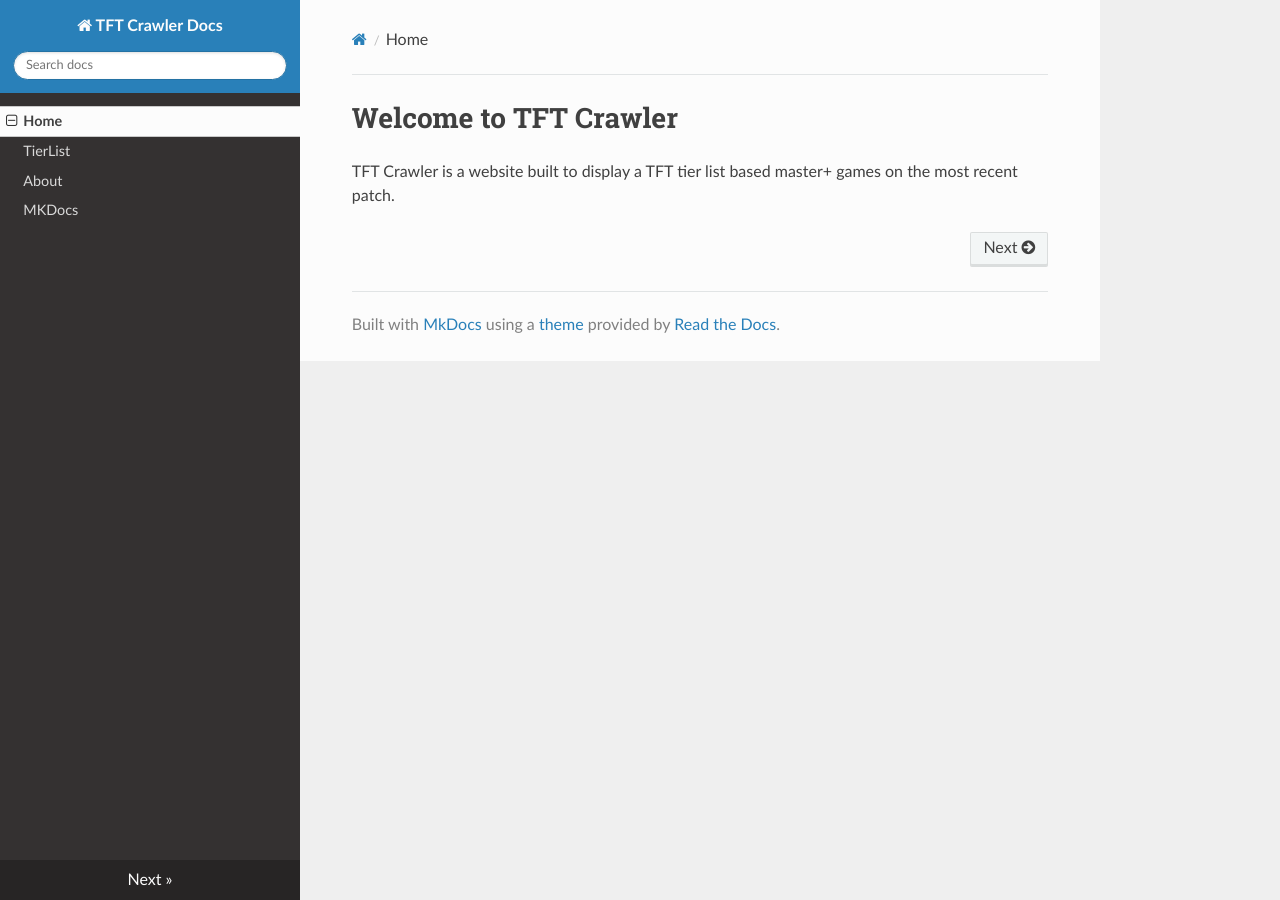
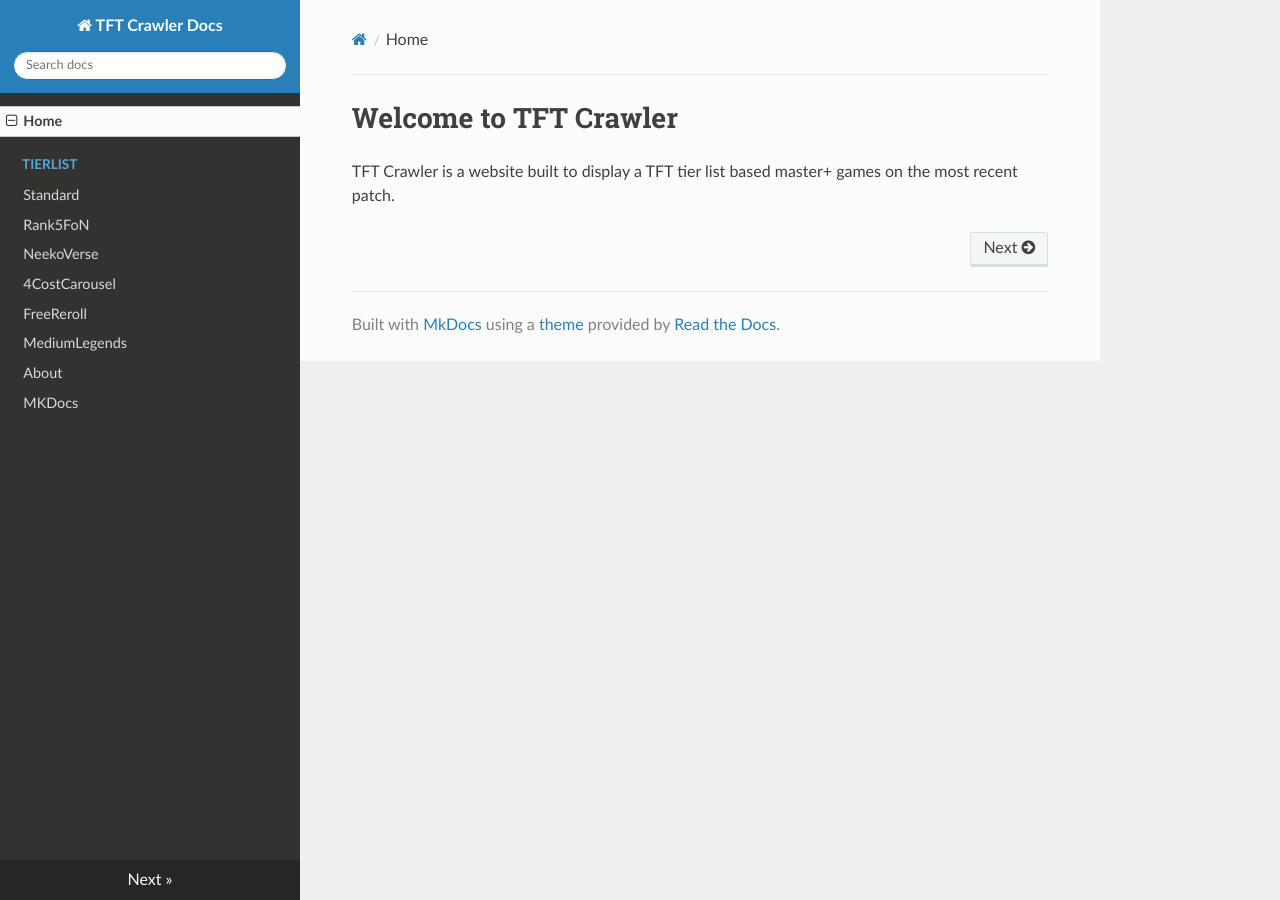
Before and after one commit to JamesYouL2/TFT-Crawler, an MkDocs documentation site: the page built from docs/index.md, in a window 1280 px wide. Built offline with MkDocs 1.6.1, drawn with Linux system fonts in a browser that asks for light colours; nearby versions of some CDN libraries; some of the changed lines change nothing that is shown.

Commit message:
Add tier list for each galaxy

```diff
--- a/mkdocs.yml
+++ b/mkdocs.yml
@@ -2,7 +2,13 @@ site_name: TFT Crawler Docs
 
 nav:
     - Home: index.md
-    - TierList: tierlist.md
+    - TierList:
+        - Standard: TFT3_GameVariation_None.md
+        - Rank5FoN: TFT3_GameVariation_MidGameFoN.md
+        - NeekoVerse: TFT3_GameVariation_FreeNeekos.md
+        - 4CostCarousel: TFT3_GameVariation_FourCostFirstCarousel.md
+        - FreeReroll: TFT3_GameVariation_FreeRerolls.md
+        - MediumLegends: TFT3_GameVariation_BigLittleLegends.md
     - About: about.md
     - MKDocs: mkdocs.md
 theme: readthedocs
```
